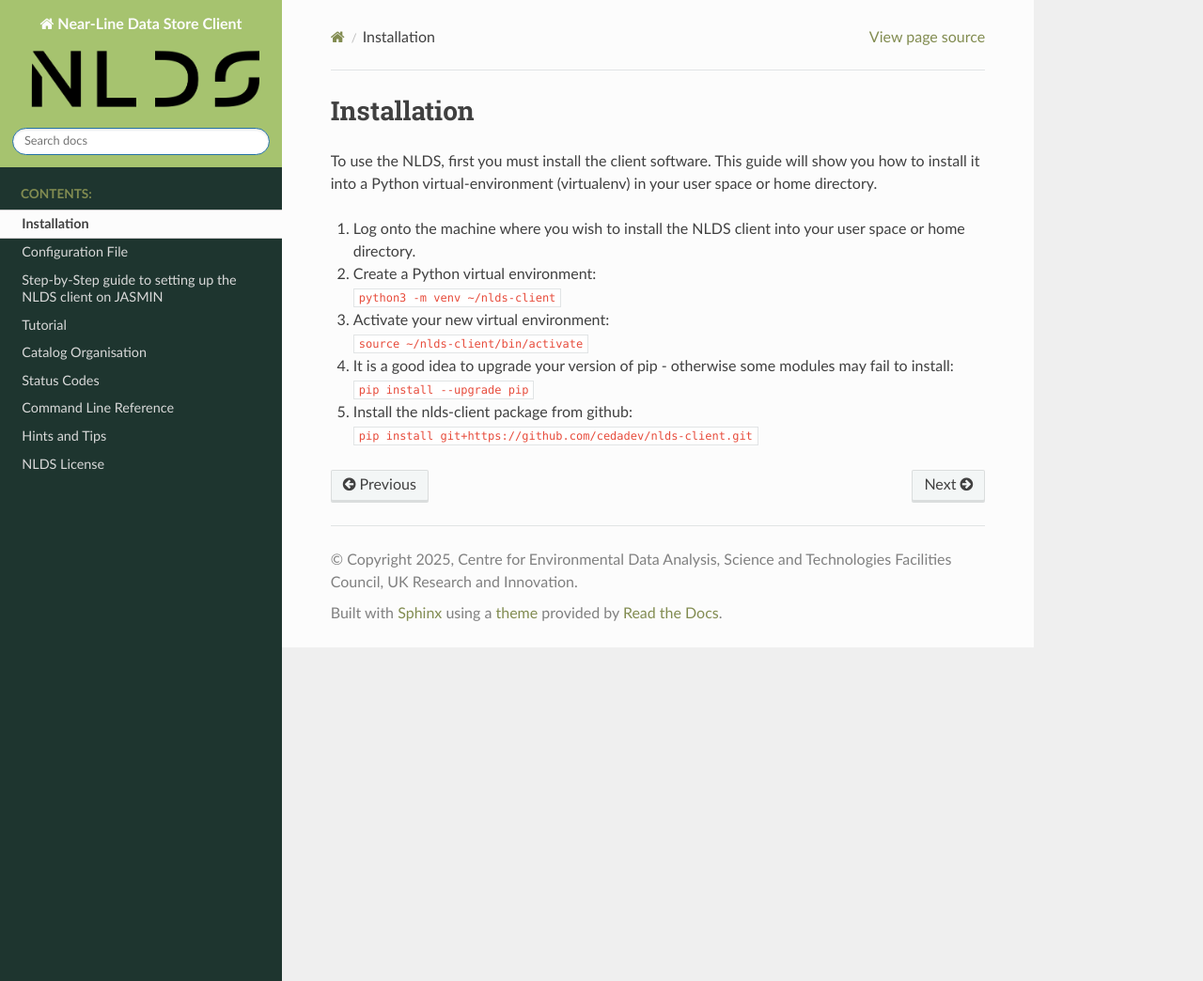
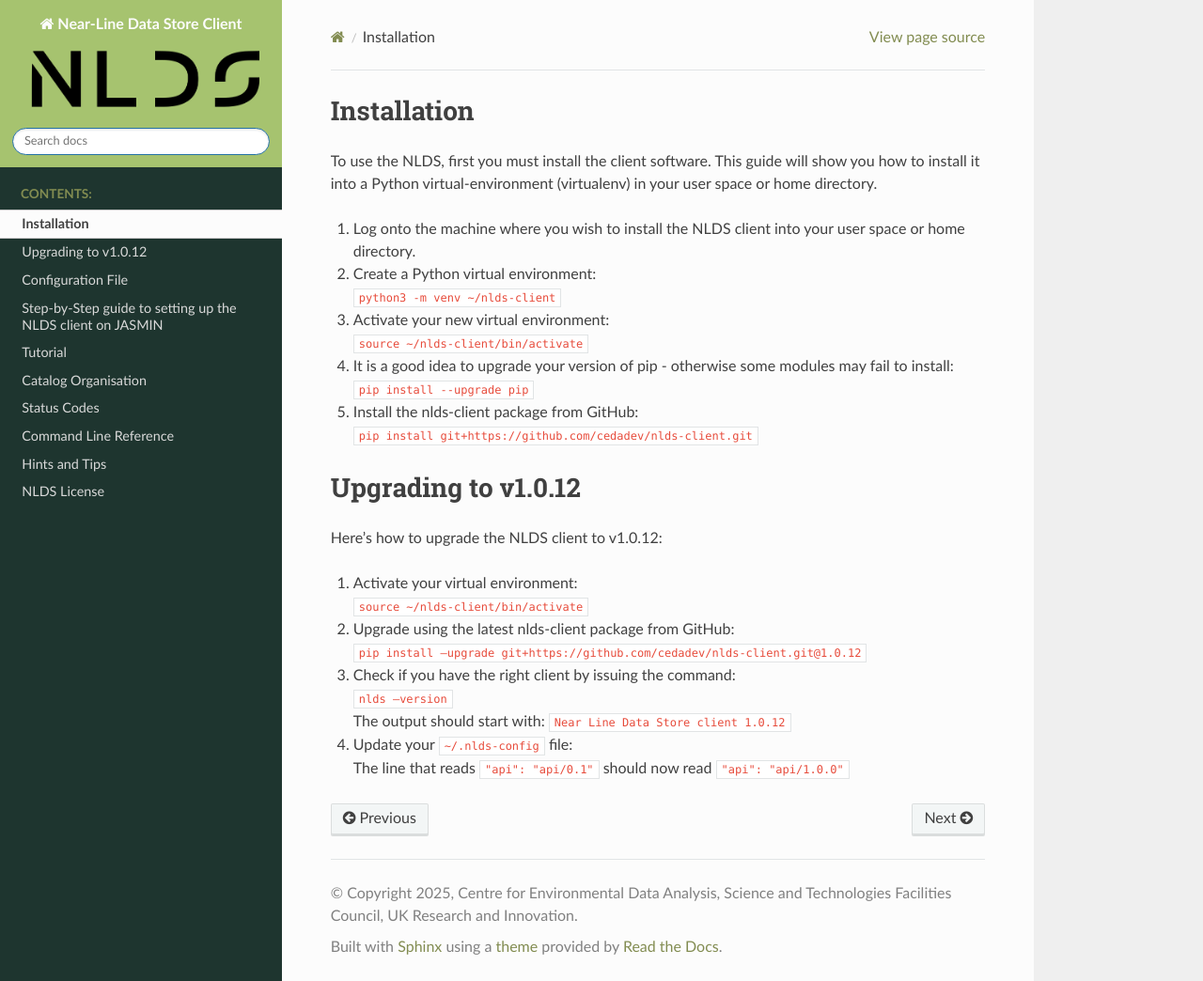
Before and after one commit to cedadev/nlds-client, a Sphinx documentation site: the page built from docs/user_guide/source/installation.rst, in a window 1280 px wide and 1044 px high. Shown: the whole window at 94% size. Built offline with Sphinx 7.4.7 and the Read the Docs theme 3.1.0, drawn with Linux system fonts in a browser that asks for light colours.

Commit message:
Add instructions about upgrading client to docs

```diff
--- a/docs/user_guide/source/installation.rst
+++ b/docs/user_guide/source/installation.rst
@@ -22,5 +22,23 @@ user space or home directory.
 #. It is a good idea to upgrade your version of pip - otherwise some modules may fail to install: |br|
    ``pip install --upgrade pip``
 
-#. Install the nlds-client package from github: |br|
+#. Install the nlds-client package from GitHub: |br|
    ``pip install git+https://github.com/cedadev/nlds-client.git``
+
+
+Upgrading to v1.0.12
+============
+Here's how to upgrade the NLDS client to v1.0.12:
+
+#. Activate your virtual environment: |br|
+   ``source ~/nlds-client/bin/activate``
+
+#. Upgrade using the latest nlds-client package from GitHub: |br|
+   ``pip install —upgrade git+https://github.com/cedadev/nlds-client.git@1.0.12``
+
+#. Check if you have the right client by issuing the command: |br|
+   ``nlds —version`` |br|
+   The output should start with: ``Near Line Data Store client 1.0.12``
+
+#. Update your ``~/.nlds-config`` file: |br|
+   The line that reads ``"api": "api/0.1"`` should now read ``"api": "api/1.0.0"``
```
